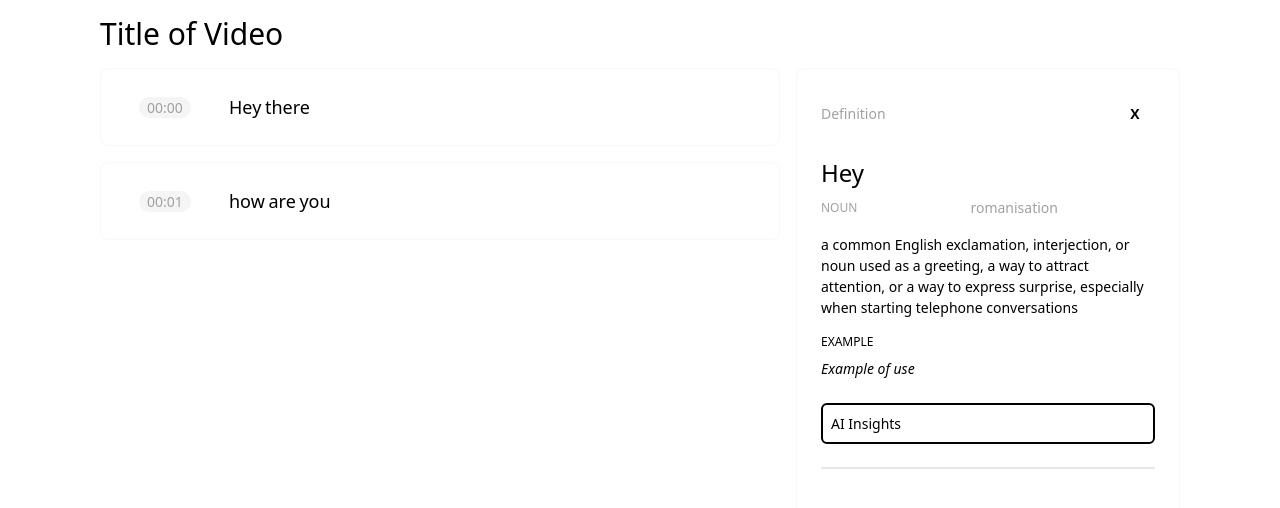
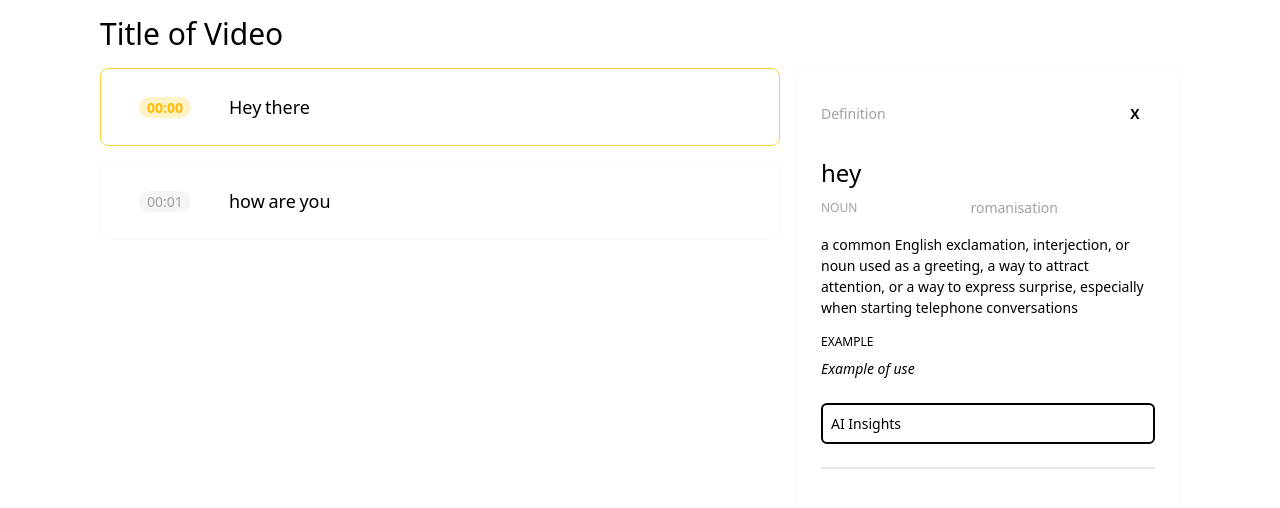
Before and after one commit to ivan-chan-1/subtext, a React (Vite) app in the folder frontend/: page /transcript in a window 1280 px wide. Both pictures are taken after a click on the link "Hey". Shown: the top 508 px of the page. Built offline with nearby package versions, Linux system fonts and the light colour scheme.

Commit message:
added feedback to line cards

```diff
--- a/frontend/src/components/DefinitionCard.tsx
+++ b/frontend/src/components/DefinitionCard.tsx
@@ -1,7 +1,7 @@
 const DefinitionCard = ({word} : {word: string}) => {
   return (
     <div className="flex flex-col gap-2">
-      <h1 className="text-2xl">{word}</h1>
+      <h1 className="text-2xl lowercase">{word}</h1>
       <div className="flex items-center gap-4">
         <p className="uppercase text-xs text-neutral-400">{"noun"}</p>
         <p className="text-neutral-400">{"romanisation"}</p>
--- a/frontend/src/components/DefinitionInterface.tsx
+++ b/frontend/src/components/DefinitionInterface.tsx
@@ -2,7 +2,7 @@ import DefinitionCard from "./DefinitionCard"
 
 const DefinitionInterface = ({word, handler} : {word: string, handler: React.Dispatch<React.SetStateAction<string>>}) => {
   return (
-    <div className="card card-border bg-base-100 w-96">
+    <div className="card card-border bg-base-100 w-96 mb-8">
       <div className="card-body">
         <div className="flex justify-between items-center mb-4">
           <h1 className="text-neutral-400">Definition</h1>
--- a/frontend/src/components/LineCard.tsx
+++ b/frontend/src/components/LineCard.tsx
@@ -1,8 +1,9 @@
 import type { LineDetails } from "../types";
 
-const LineCard = ({details, handler}: {details: LineDetails, handler: React.Dispatch<React.SetStateAction<string>>}) => {
+const LineCard = ({details, handler, active, activate}: {details: LineDetails, handler: React.Dispatch<React.SetStateAction<string>>, active: boolean, activate: () => void}) => {
   const handleClick = (word: string) => {
     handler(word);
+    activate();
   };
 
   const formatTime = (raw: number) => {
@@ -12,11 +13,11 @@ const LineCard = ({details, handler}: {details: LineDetails, handler: React.Disp
   };
 
   return (
-    <div className="card card-border bg-base-100">
+    <div className={`card card-border bg-base-100 ${active ? "border-amber-300" : ""}`}>
       <div className="card-body">
         <div className="flex gap-6">
           <div className="flex flex-col justify-center items-center w-20">
-            <div className=" text-neutral-400 rounded-full bg-neutral-100 px-2">
+            <div className={`${active ? "text-amber-400 bg-amber-100 font-semibold": "text-neutral-400 bg-neutral-100"} rounded-full px-2`}>
               {formatTime(details.start)}
             </div>
           </div>
--- a/frontend/src/pages/TranscriptPage.tsx
+++ b/frontend/src/pages/TranscriptPage.tsx
@@ -18,6 +18,7 @@ const TEST_TRANSCRIPT = [
 
 const TranscriptPage = () => {
   const [word, setWord] = useState<string>("");
+  const [active, setActive] = useState<number | null>(null);
 
   return (
     <Page>
@@ -30,9 +31,9 @@ const TranscriptPage = () => {
           <div className="w-full h-full flex gap-4">
             <div className="grow">
               <div className="flex flex-col gap-4">
-                {TEST_TRANSCRIPT.map((l) => {
+                {TEST_TRANSCRIPT.map((l, i) => {
                   return (
-                    <LineCard details={l} handler={setWord} />
+                    <LineCard key={`line-${i}`} details={l} handler={setWord} active={active === i} activate={() => setActive(i)} />
                   )
                 })}
               </div>
```
